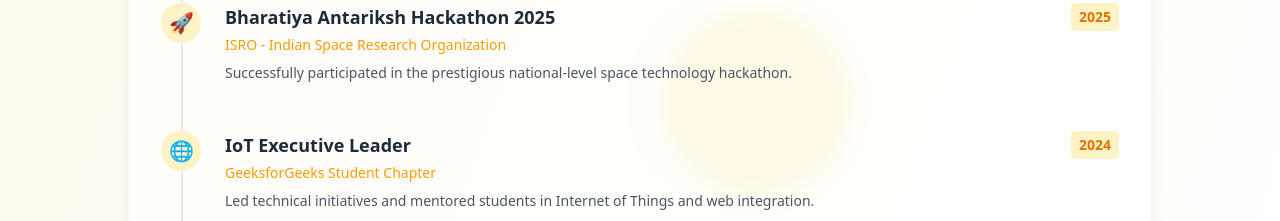
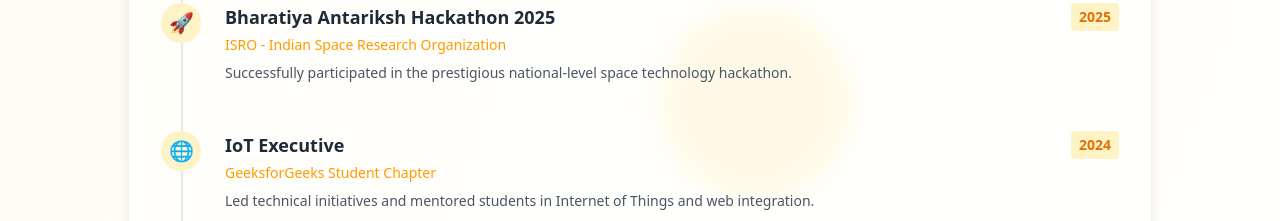
Before and after one commit to PARASMANI-KHUNTE/PARASMANIKHUNTE, a React (Vite) app in the folder client/: page / in a window 1280 px wide. Shown: the part 2420-2641 px from the top of the page. Built offline with nearby package versions, Linux system fonts and the light colour scheme.

Commit message:
fixed the content issue on hero

```diff
--- a/client/src/pages/Home.jsx
+++ b/client/src/pages/Home.jsx
@@ -607,7 +607,7 @@
                 },
                 {
                   date: "2024",
-                  title: "IoT Executive Leader",
+                  title: "IoT Executive",
                   organization: "GeeksforGeeks Student Chapter",
                   description: "Led technical initiatives and mentored students in Internet of Things and web integration.",
                   icon: "🌐"
```
